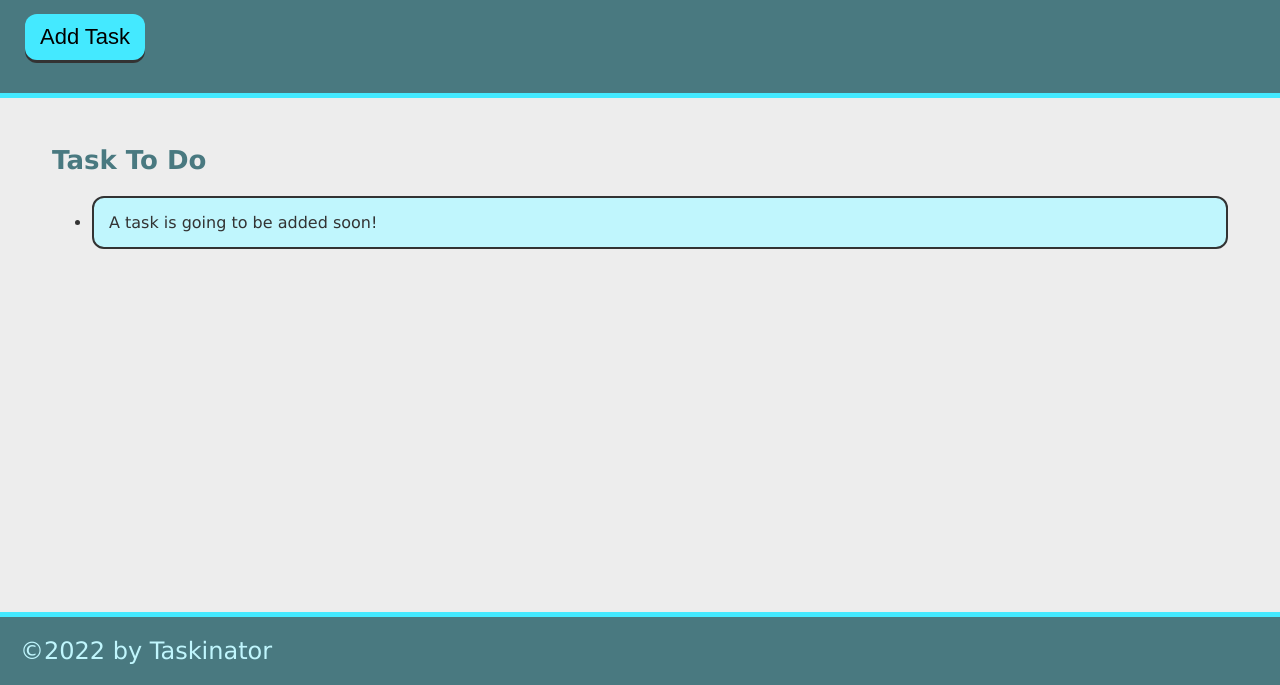
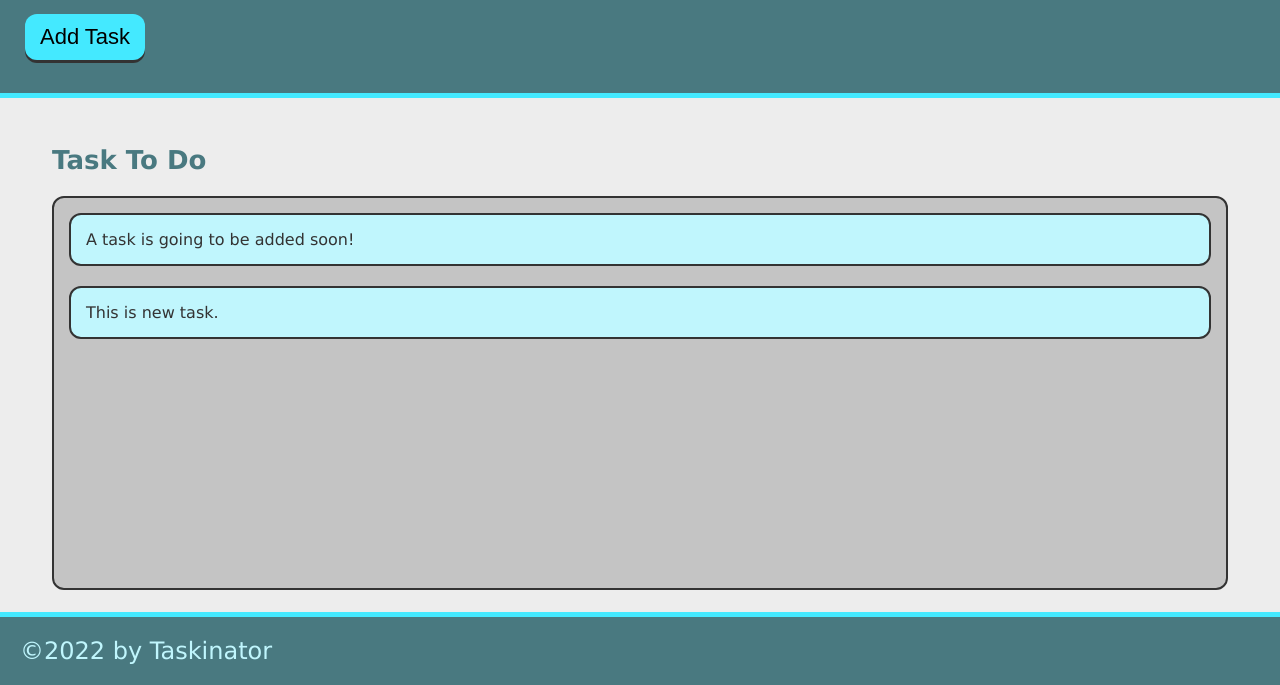
Before and after one commit to TigranBalayan10/taskinator, a plain HTML site: page index.html in a window 1280 px wide. Both pictures are taken after a click on the button "Add Task". Shown: the part 115-800 px from the top of the page. Drawn offline with Linux system fonts and the light colour scheme.

Commit message:
add adility to add tas

```diff
--- a/assets/js/script.js
+++ b/assets/js/script.js
@@ -0,0 +1,11 @@
+var buttonEl = document.querySelector("#save-task");
+var tasksToDoEl = document.querySelector("#tasks-to-do");
+
+var createTaskHandler = function() {
+    var listItemEl = document.createElement("li");
+    listItemEl.className = "task-item";
+    listItemEl.textContent = "This is new task.";
+    tasksToDoEl.appendChild(listItemEl);
+}
+
+buttonEl.addEventListener("click", createTaskHandler);
--- a/index.html
+++ b/index.html
@@ -13,12 +13,12 @@
     <header>
         <h1 class="page-title">Taskinator</h1>
         <p>Click the button below to add a new task!</p>
-        <button class="btn">Add Task</button>
+        <button class="btn" id="save-task">Add Task</button>
     </header>
     <main class="page-content">
         <section class="task-list-wrapper">
             <h2 class="list-title">Task To Do</h2>
-            <ul>
+            <ul class="task-list" id="tasks-to-do">
                 <li class="task-item">A task is going to be added soon!</li>
             </ul>
         </section>
```
